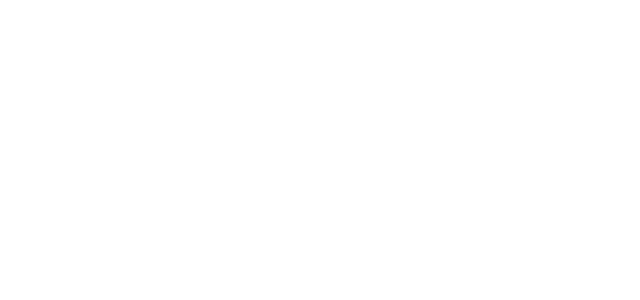
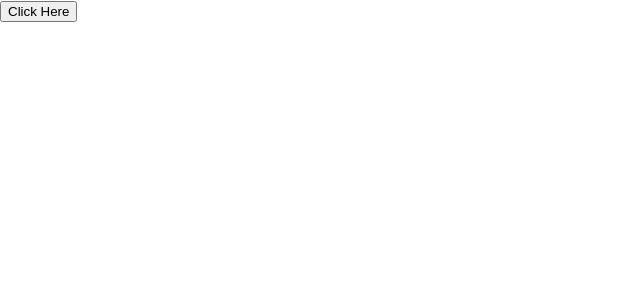
Before and after one commit to adityabhattad2021/React-Hooks-Examples, a React (Create React App) app: page /use-ref in a window 1280 px wide. Before the commit this address had no page. Shown: the top 300 px of the page, without its empty margins (0-640 px from the left). Built offline with nearby package versions, Linux system fonts and the light colour scheme.

Commit message:
Add Basic Use Refrence ✅

```diff
--- a/src/App.js
+++ b/src/App.js
@@ -2,7 +2,7 @@
 import "./App.css";
 import { Route, Routes } from "react-router-dom";
 import Home from "./Home";
-import { UseStateExample,UseEffectExample,UseContextExample, UseReducerExample } from "./hooks-examples";
+import { UseStateExample,UseEffectExample,UseContextExample, UseReducerExample, UseRefrenceExample } from "./hooks-examples";
 
 function App() {
 	return (
@@ -16,6 +16,8 @@
         element={<UseContextExample/>}/>
         <Route path="/use-reducer"
         element={<UseReducerExample/>}/>
+        <Route path="/use-ref"
+        element={<UseRefrenceExample/>}/>
       </Routes>
     </div>
   );
--- a/src/Home.jsx
+++ b/src/Home.jsx
@@ -12,6 +12,10 @@
             <Link to="/use-context">Use Context</Link>
             <br/>
             <Link to="/use-reducer">Use Reducer</Link>
+            <br/>
+            <Link to="/use-ref">
+                Use Refrence
+            </Link>
         </div>
     )
 }
--- /dev/null
+++ b/src/hooks-examples/UseRefrence.jsx
@@ -0,0 +1,23 @@
+import {useRef} from "react";
+
+
+function UseRefrenceExample(){
+
+    let ref=useRef(0);
+
+    function handleClick(){
+        ref.current=ref.current+1;
+        console.log(`Clicked ${ref.current} times.`);
+    }
+
+    return (
+        <div>
+           <button onClick={handleClick}>Click Here</button>
+        </div>
+    )
+}
+
+
+
+
+export default UseRefrenceExample;
--- a/src/hooks-examples/index.js
+++ b/src/hooks-examples/index.js
@@ -2,3 +2,4 @@
 export { default as UseEffectExample } from "./UseEffect";
 export { default as UseContextExample } from "./UseContext";
 export {default as UseReducerExample } from "./UseReducer";
+export {default as UseRefrenceExample} from "./UseRefrence";
```
